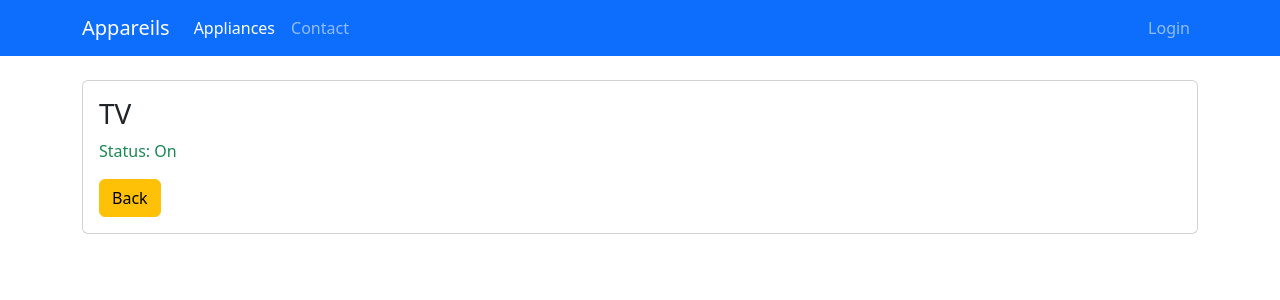
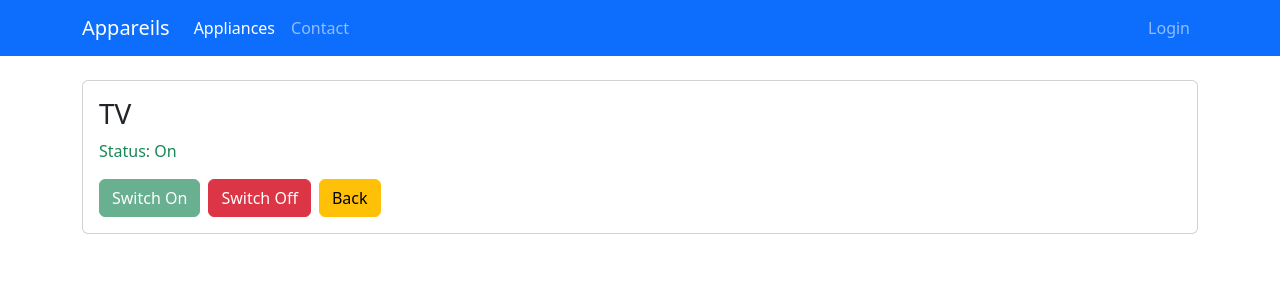
Before and after one commit to MontassarHannachi/fullstack-app, an Angular app in the folder front/: page /appareils/1 in a window 1280 px wide. Shown: the top 300 px of the page. Built offline with nearby package versions, Linux system fonts and the light colour scheme.

Commit message:
feat(appareils): boutons on/off sur la page detail

```diff
--- a/front/src/app/appareil-detail/appareil-detail.html
+++ b/front/src/app/appareil-detail/appareil-detail.html
@@ -9,6 +9,21 @@
       >
         Status: {{ a.status }}
       </p>
+
+      <button
+        class="btn btn-success me-2"
+        [disabled]="a.status === 'On'"
+        (click)="onSwitchOn()"
+      >
+        Switch On
+      </button>
+      <button
+        class="btn btn-danger me-2"
+        [disabled]="a.status === 'Off'"
+        (click)="onSwitchOff()"
+      >
+        Switch Off
+      </button>
       <a class="btn btn-warning" routerLink="/appareils">Back</a>
     </div>
   </div>
--- a/front/src/app/appareil-detail/appareil-detail.ts
+++ b/front/src/app/appareil-detail/appareil-detail.ts
@@ -13,12 +13,37 @@ export class AppareilDetail {
   private appareilService = inject(AppareilService);
 
   appareil = signal<{ name: string; status: string } | null>(null);
+  currentIndex: number | null = null;
 
   constructor() {
     this.route.paramMap.subscribe((params) => {
       const index = Number(params.get('id'));
-      const found = Number.isInteger(index) ? this.appareilService.appareilList[index] : undefined;
-      this.appareil.set(found ?? null);
+      this.currentIndex = Number.isInteger(index) ? index : null;
+      const found = this.currentIndex !== null
+        ? this.appareilService.appareilList[this.currentIndex]
+        : undefined;
+      this.appareil.set(found ? { ...found } : null);
     });
   }
+
+  onSwitchOn() {
+    if (this.currentIndex !== null) {
+      this.appareilService.switchOnOne(this.currentIndex);
+      this.refresh();
+    }
+  }
+
+  onSwitchOff() {
+    if (this.currentIndex !== null) {
+      this.appareilService.switchOffOne(this.currentIndex);
+      this.refresh();
+    }
+  }
+
+  private refresh() {
+    if (this.currentIndex !== null) {
+      const a = this.appareilService.appareilList[this.currentIndex];
+      this.appareil.set(a ? { ...a } : null);   // clone → le signal voit le changement
+    }
+  }
 }
```
